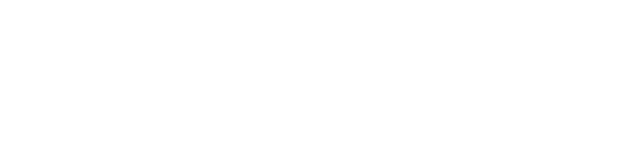
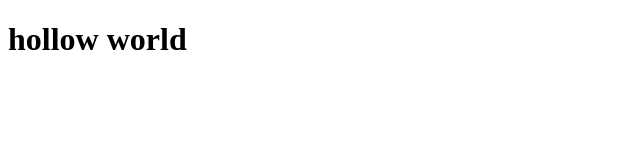
Before and after one commit to naman2020ldpes/trial-Mhacks, a plain HTML site: page index.html in a window 1280 px wide. Shown: the whole page, without its empty margins (0-640 px from the left). Drawn offline with Linux system fonts and the light colour scheme.

Commit message:
Update index.html
head

```diff
--- a/index.html
+++ b/index.html
@@ -146,7 +146,7 @@
   <body>
 
   <!-- ... -->
-
+<h1> hollow world </h1>
   <!-- External Scripts. -->
   <script src="//code.jquery.com/jquery-1.8.3.min.js"></script>  <!-- Specific jQuery version -->
   <script src="//code.jquery.com/jquery-latest.min.js"></script> <!-- Latest jQuery version -->
```
